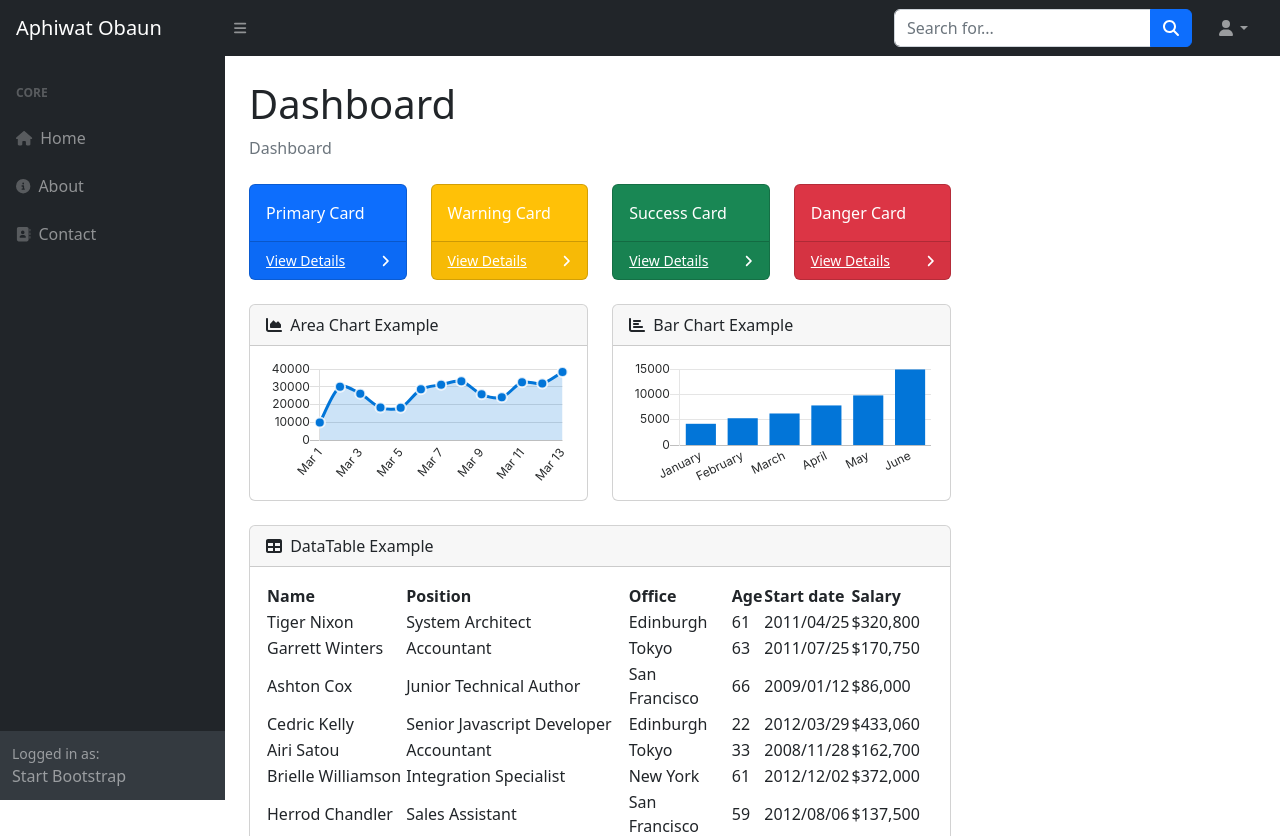
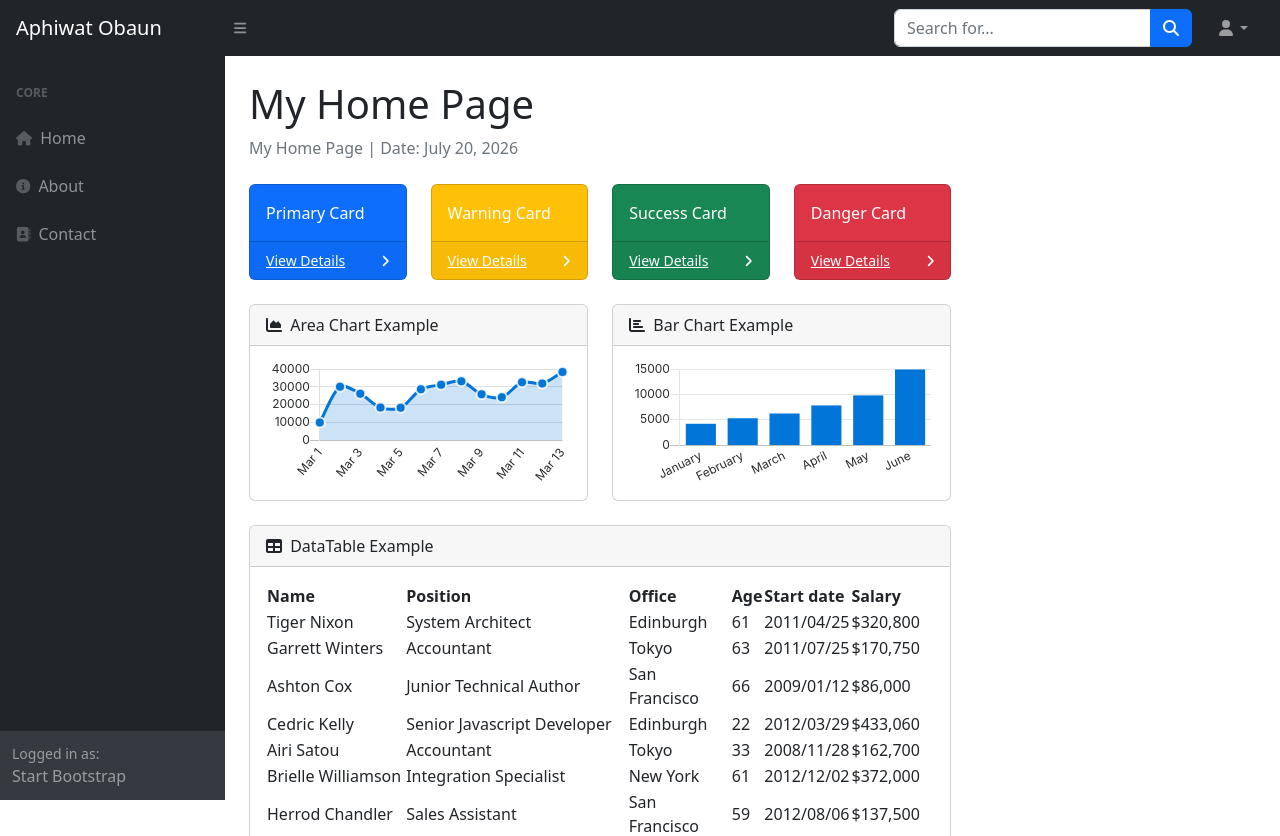
Before and after one commit to aphiwat-oboun/Django-Project-20-07-2569, a Django app: page / in a window 1280 px wide. Shown: the top 836 px of the page. Run offline with Django 5.2, Linux system fonts and the light colour scheme; some libraries are stand-ins or nearby versions.

Commit message:
update views and vercel config

```diff
--- a/my_app/views.py
+++ b/my_app/views.py
@@ -1,17 +1,25 @@
 # pyrefly: ignore [missing-import]
 from django.shortcuts import render
-
+import datetime
 
 def home(request):
-    return render(request, "index.html")
+    context = {
+        "title": "My Home Page",
+    }
+
+    context["date"] = datetime.datetime.today()
+    return render(request, "index.html", context)
 
 
 def about(request):
-    return render(request, "about.html")
+    context = {
+        "title": "About",
+    }
+    return render(request, "about.html", context)
 
 
 def contact(request):
-    return render(request, "contact.html")
-
-
-# Create your views here.
+    context = {
+        "title": "Contact",
+    }
+    return render(request, "contact.html", context)
--- a/templates/index.html
+++ b/templates/index.html
@@ -1,9 +1,9 @@
 {% extends "base.html" %}
 
 {% block content %}
-    <h1 class="mt-4">Dashboard</h1>
+    <h1 class="mt-4">{{title}}</h1>
         <ol class="breadcrumb mb-4">
-            <li class="breadcrumb-item active">Dashboard</li>
+            <li class="breadcrumb-item active">{{title}} | Date: {{date|date:"F d, Y"}}</li>
         </ol>
         <div class="row">
             <div class="col-xl-3 col-md-6">
```
